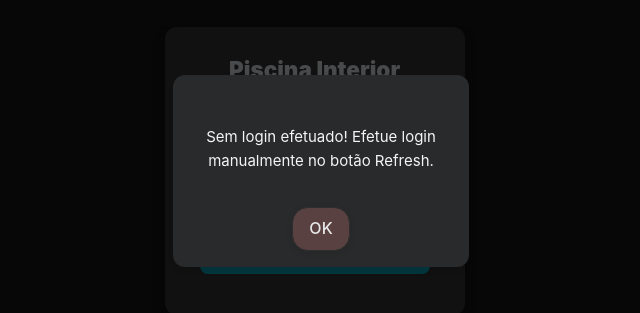
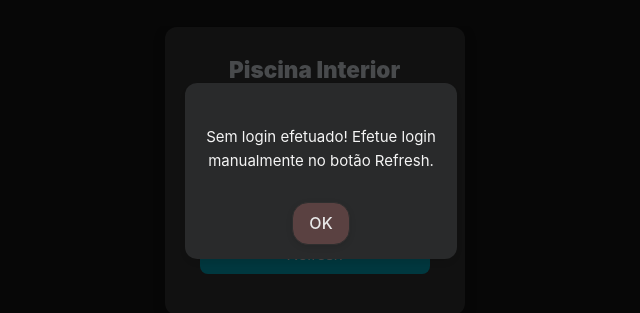
Before and after one commit to Pedro-Fernandes-M/Piscina, a Vue app: page /table in a window 1280 px wide. Shown: the part 229-542 px from the top of the page, without its empty margins (319-959 px from the left). Built offline with nearby package versions, Linux system fonts and the light colour scheme.

Commit message:
modified:   src/components/AlertCard.vue

```diff
--- a/src/components/AlertCard.vue
+++ b/src/components/AlertCard.vue
@@ -43,11 +43,11 @@ function input(input) {
   display: grid;
   text-align: center;
   background-color: rgb(41, 42, 43);
-  padding: 1rem;
+  padding: 0.85rem;
   border-radius: 0.75rem;
   box-shadow: 0 4px 12px rgba(0, 0, 0, 0.15); /* shadow */
-  width: 18.5rem;
-  height: 12rem;
+  width: 17rem;
+  height: 11rem;
   align-items: end;
 }
 
```
